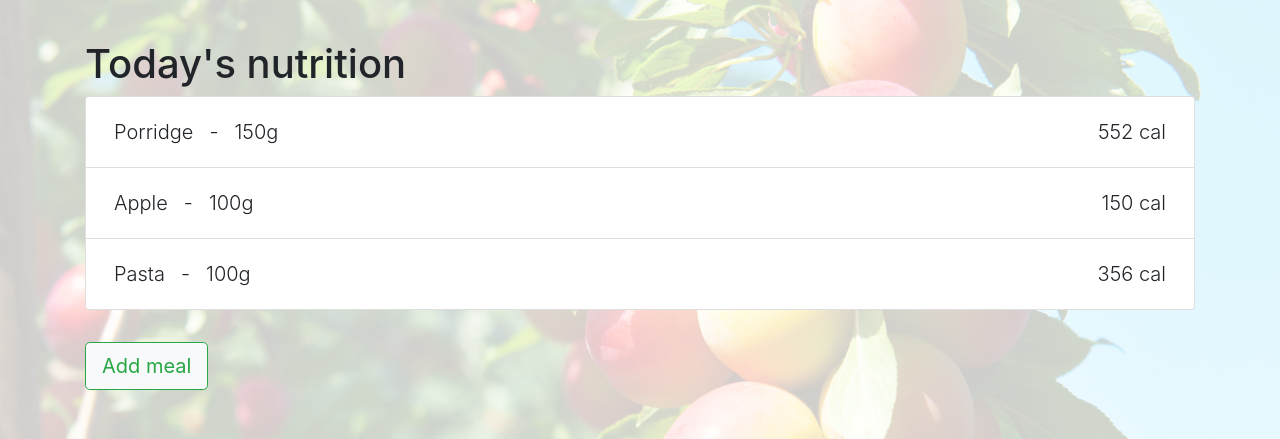
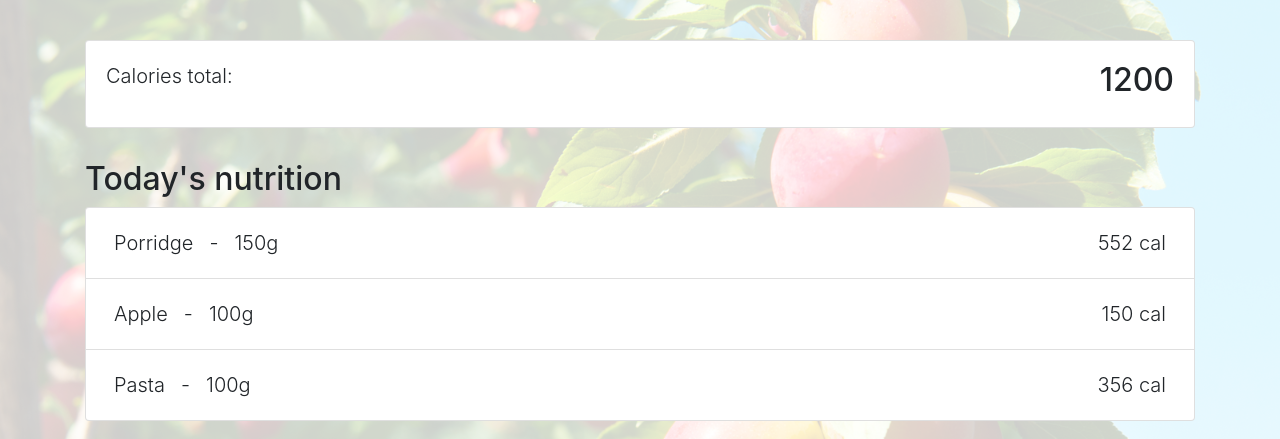
Before and after one commit to evmcodi/PracticalPythonData-CentricDevelopment-MilestoneProject3, a Flask app: page / in a window 1280 px wide. Shown: the part 56-495 px from the top of the page. Run offline with Flask 2, Linux system fonts and the light colour scheme; some libraries are stand-ins or nearby versions.

Commit message:
feat: Add a 'total calories' indicator card.

```diff
--- a/static/css/style.css
+++ b/static/css/style.css
@@ -10,3 +10,7 @@ body {
 #add-food-today {
     margin-top: 2rem;
 }
+
+#today-heading {
+    margin-top: 2rem;
+}
--- a/templates/today.html
+++ b/templates/today.html
@@ -2,7 +2,14 @@
 
 <div>
 
-    <h1>Today's nutrition</h1>
+    <div class="card">
+        <div class="card-body d-flex">
+            <p class="lead">Calories total: </p>
+            <h2 class="ml-auto">1200</h2>
+        </div>
+    </div>
+
+    <h2 id="today-heading">Today's nutrition</h2>
 
 
     <ul class="list-group">
```
